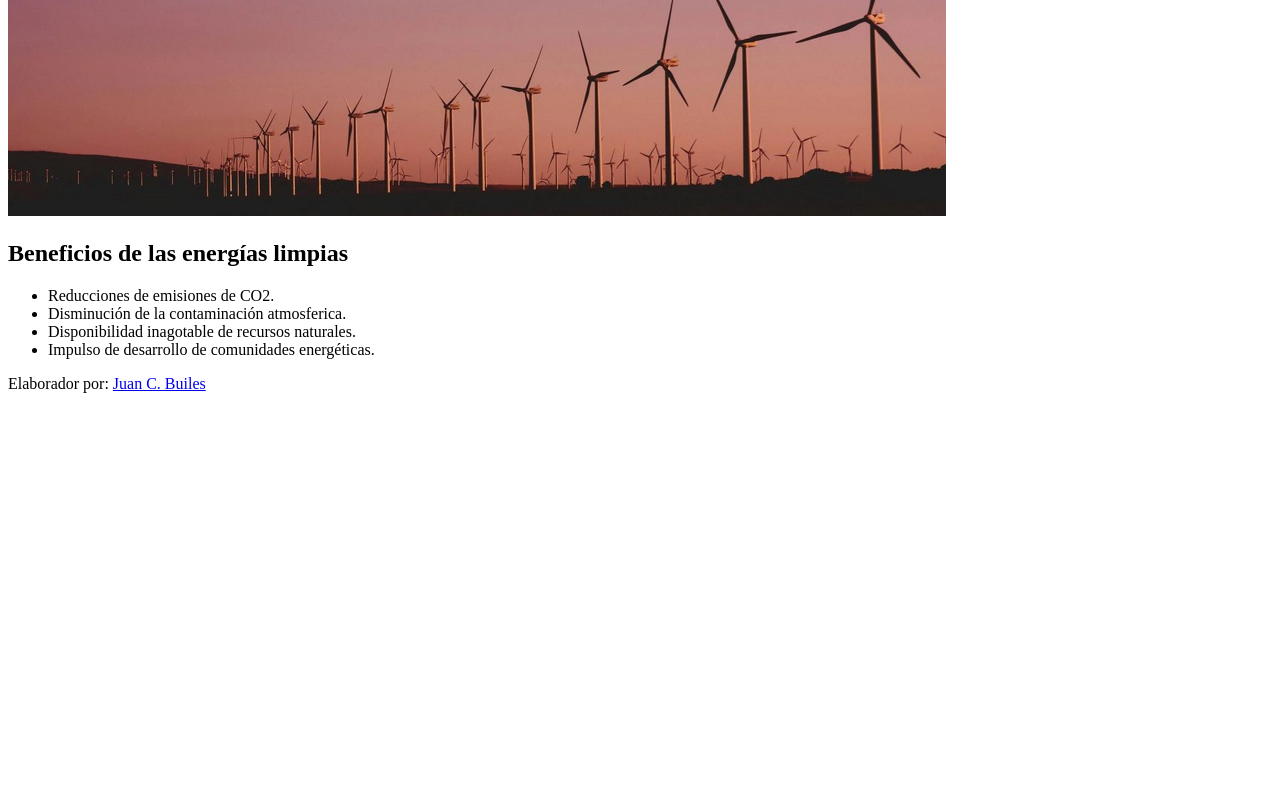
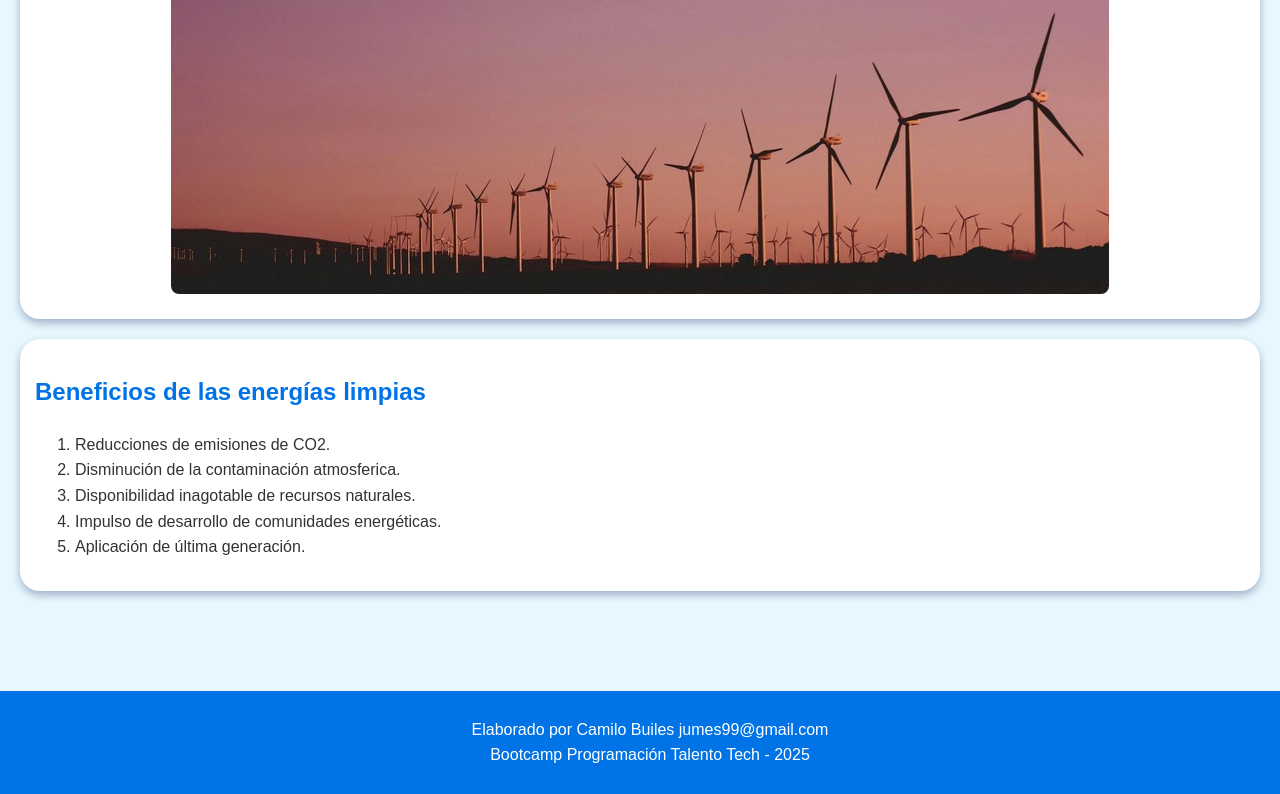
Before and after one commit to JCBL99/P-gina-Web-Talento-Tech, a plain HTML site: page index.html in a window 1280 px wide. Shown: the part 247-1041 px from the top of the page. Before the commit the page ends 800 px from the top, so only its background shows below. Drawn offline with Linux system fonts and the light colour scheme.

Commit message:
se agrega la carpeta css

```diff
--- /dev/null
+++ b/css/style.css
@@ -0,0 +1,76 @@
+body{
+    /* Cambia el tipo de letra*/
+    font-family: Arial, Helvetica, sans-serif;
+    /* Cambia el color del fondo */
+    background-color: #e6f7ff;
+    /* Cambia el color del texto */
+    color: #333;
+    /* Espaciado de texto */
+    line-height: 1.6;
+    /* Espacio después del borde */
+    margin: 0;
+    /* Espacio antes del borde */
+    padding: 0;
+}
+
+header{
+    background-color: #0073e6;
+    color: white;
+    padding: 0;
+    /* Centrar el texto */
+    text-align: center;
+}
+
+h1{
+    margin: 0;
+}
+
+main{
+    padding: 20px;
+    margin-bottom: 60px;
+}
+
+section{
+    background-color: #ffffff;
+    /* Redondea los extremos */
+    border-radius: 20px;
+    padding: 15px;
+    margin-bottom: 20px;
+    /* Sombreado del espacio */
+    box-shadow: 0 4px 8px 0 rgb(8, 15, 65, 0.3);
+}
+
+h2{
+    color: #0073e6;
+}
+
+ol{
+    /* Divide la lista en números */
+    list-style-type: decimal;
+}
+
+footer{
+    background-color: #0073e6;
+    color: white;
+    text-align: center;
+    padding: 10px;
+    bottom: 0;
+    width: 100%;
+}
+
+img{
+    max-width: 100%;
+    height: auto;
+    border-radius: 8px;
+    /* Toma la imagen como bloque */
+    display: block;
+    margin: 10px auto;
+}
+
+.correo{
+    color: white;
+}
+
+a{
+    text-decoration: none;
+}
--- a/index.html
+++ b/index.html
@@ -4,6 +4,7 @@
     <meta charset="UTF-8">
     <meta name="viewport" content="width=device-width, initial-scale=1.0">
     <title>Energías Limpias - Mi primera página web</title>
+    <link rel="stylesheet" href="css/style.css">
 </head>
 <body>
     <header>
@@ -11,24 +12,28 @@
     </header>
     <main>
         <section>
-            <h2>Lorem ipsum, dolor sit amet consectetur adipisicing elit. Eveniet aliquid itaque corporis aperiam, suscipit optio reiciendis, molestiae necessitatibus ea ipsa modi atque? Cumque officia repellat beatae veniam ad harum nostrum!</h2>
+            <h2>¿Qué son las energías limpias?</h2>
+            <p>Lorem ipsum dolor sit amet consectetur adipisicing elit. Minima, itaque doloremque fugit impedit voluptatum rem delectus facilis fugiat? Quis labore nisi ipsa dolorum, porro illum consequatur odio numquam libero assumenda!</p>
             <img src="img/Parque Eólico.jpg" alt="Parque eólico con autogeneradores">
         </section>
 
         <section>
             <h2>Beneficios de las energías limpias</h2>
-            <ul>
+            <ol>
                 <li>Reducciones de emisiones de CO2.</li>
                 <li>Disminución de la contaminación atmosferica.</li>
                 <li>Disponibilidad inagotable de recursos naturales.</li>
                 <li>Impulso de desarrollo de comunidades energéticas.</li>
-
-            </ul>
+                <li>Aplicación de última generación.</li>
+            </ol>
         </section>
     </main>
 
     <footer>
-        <p>Elaborador por: <a href="bibliografia.html">Juan C. Builes</a></p>
+        <p>Elaborado por Camilo Builes
+            <a href="mailto:jumes99@gmail.com" target="_blank" class="correo">jumes99@gmail.com</a>
+            <br>Bootcamp Programación Talento Tech - 2025
+        </p>
     </footer>
 </body>
 </html>
```
